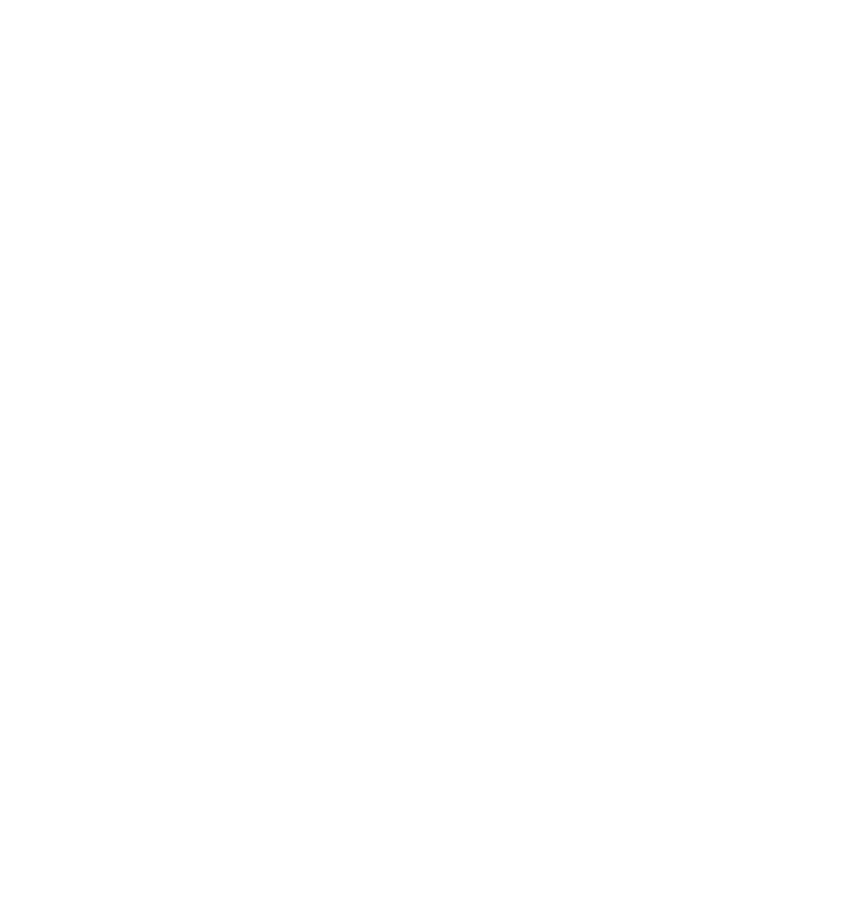
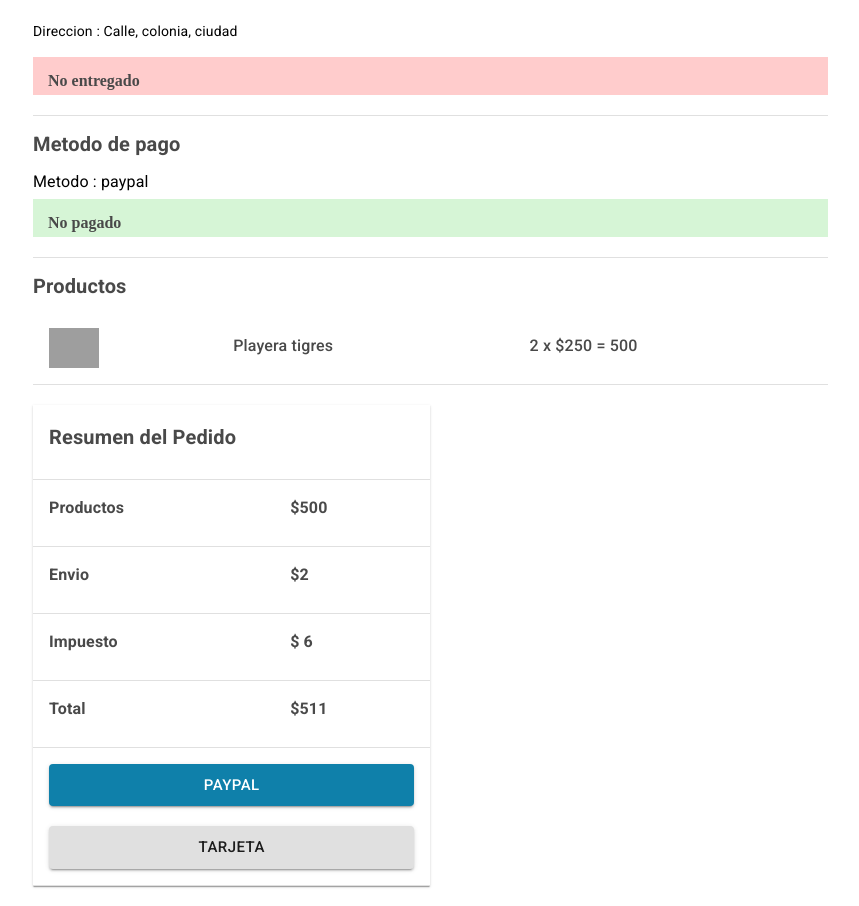
Before and after one commit to Dsniels/Frontend-market, a React (Create React App) app: page /OrdenCompra/1 in a window 1280 px wide. Shown: the part 288-1194 px from the top of the page, without its empty margins (11-870 px from the left). Before the commit the page ends 800 px from the top, so only its background shows below. Built offline with nearby package versions, Linux system fonts and the light colour scheme; grey boxes are pictures that could not be loaded.

Commit message:
Componente orden compra

```diff
--- a/src/Componentes/Pantallas/OrdenCompra.js
+++ b/src/Componentes/Pantallas/OrdenCompra.js
@@ -1,17 +1,156 @@
 import React from "react";
 import useStyles from "../../Theme/useStyles";
-import { Container, Typography } from "@material-ui/core";
+import { Button, CardMedia, Container, Divider, Grid, Paper, Table, TableBody, TableCell, TableContainer, TableRow, Typography } from "@material-ui/core";
 
-const OrdenCompra = () => {
+const OrdenCompra = (props) => {
     const classes = useStyles();
-
+    const mensajeEnvio = "No entregado";
+    const mensajePago = "No pagado";
+    const {id} = props.match.params;
     return (
         <Container className={classes.containermt}>
-            <Typography variant="h6" className={classes.text_title} >
-                Orden de Compra
+            <Typography variant="h5" className={classes.text_title} >
+                Orden de Compra: {id.toUpperCase()}
             </Typography>
+            <Grid Container spacing={2} className={classes.paperPadding}>
+                <Grid item md={8} xs={12}>
+                    <Typography variant="h6" className={classes.text_title}>
+                        Envio
+                    </Typography>
+                    <Typography variant="body2" className={classes.textEnvio}>
+                        Nombre : Daniel Salazar
+                    </Typography>
+                    <Typography variant="body2" className={classes.textEnvio}>
+                        Email : dsnielsalar@gmail.com
+                    </Typography>
+                    <Typography variant="body2" className={classes.textEnvio}>
+                        Direccion : Calle, colonia, ciudad
+                    </Typography>
+                    <div className={classes.alertNotDeliverded}>
+                        <Typography variant ="boddy2" className={classes.text_title}>
+                            {mensajeEnvio}
+                        </Typography>
+                    </div>
+
+                    <Divider className={classes.Divider}/>
+                    <Typography variant="h6" className={classes.text_title}>
+                        Metodo de pago
+                    </Typography>
+                    <Typography>
+                        Metodo : paypal
+                    </Typography>
+                    <div className={classes.alertDeliverded}>
+                        <Typography variant ="boddy2" className={classes.text_title}>
+                            {mensajePago}
+                        </Typography>
+                    </div>
+                    <Divider className={classes.Divider}/>
+                    <Typography variant="h6" className={classes.text_title}>
+                        Productos
+                    </Typography>
+                    <TableContainer className={classes.gridmb}>
+                        <Table>
+                            <TableBody>
+                                <TableRow>
+                                    <TableCell>
+                                        <CardMedia className={classes.imgproductoPC} image title="imagen"/>
+                                    </TableCell>
+                                    <TableCell>
+                                        <Typography className={classes.text_details}>
+                                            Playera tigres
+                                        </Typography>
+                                    </TableCell>
+                                    <TableCell>
+                                        <Typography className={classes.text_details}>
+                                            2 x $250 = 500
+                                        </Typography>
+                                    </TableCell>
+                                </TableRow>
+                            </TableBody>
+                        </Table>
+                    </TableContainer>
+                </Grid>
+                <Grid item md={4} xs={12}>
+                            <TableContainer component={Paper} square>
+                                <Table>
+                                    <TableBody>
+                                        <TableRow>
+                                            <TableCell colSpan={2}>
+                                                <Typography  variant = "h6"  className={classes.text_title}>
+                                                    Resumen del Pedido
+                                                </Typography>
+                                            </TableCell>
+                                        </TableRow>
+                                        <TableRow>
+                                            <TableCell>
+                                                <Typography  className={classes.text_title}>
+                                                    Productos
+                                                </Typography>
+                                            </TableCell>
+                                            <TableCell>
+                                                <Typography  className={classes.text_title}>
+                                                    $500
+                                                </Typography>
+                                            </TableCell>
+                                        </TableRow>
+                                        <TableRow>
+                                            <TableCell>
+                                                <Typography  className={classes.text_title}>
+                                                Envio
+                                                </Typography>
+                                            </TableCell>
+                                            <TableCell>
+                                                <Typography  className={classes.text_title}>
+                                                    $2
+                                                </Typography>
+                                            </TableCell>
+                                        </TableRow>
+                                        <TableRow>
+                                            <TableCell>
+                                                <Typography  className={classes.text_title}>
+                                                    Impuesto
+                                                </Typography>
+                                            </TableCell>
+                                            <TableCell>
+                                                <Typography  className={classes.text_title}>
+                                                    $   6
+                                                </Typography>
+                                            </TableCell>
+                                        </TableRow>
+                                        <TableRow>
+                                            <TableCell>
+                                                <Typography  className={classes.text_title}>
+                                                Total
+                                                </Typography>
+                                            </TableCell>
+                                            <TableCell>
+                                                <Typography  className={classes.text_title}>
+                                                    $511
+                                                </Typography>
+                                            </TableCell>
+                                        </TableRow>
+                                        <TableRow>
+                                            <TableCell colSpan={2}>
+                                                <Button variant="contained"
+                                                color="primary" size="large"
+                                                fullWidth
+                                                className={classes.gridmb}>
+                                                    paypal
+                                                </Button>
+                                                <Button variant="contained"
+                                                size="large"
+                                                fullWidth
+                                                >
+                                                    tarjeta
+                                                </Button>
+                                            </TableCell>
+                                        </TableRow>
+                                    </TableBody>
+                                </Table>
+                            </TableContainer>
+                </Grid>
+            </Grid>
         </Container>
-
     );
 };
 
--- a/src/Componentes/Pantallas/ProcesoCompra.js
+++ b/src/Componentes/Pantallas/ProcesoCompra.js
@@ -4,7 +4,7 @@
 import { useHistory } from 'react-router-dom/cjs/react-router-dom.min';
 import useStyles from "../../Theme/useStyles";
 
-const ProcesoCompra = () => {
+const ProcesoCompra = (props) => {
     const history = useHistory();
     const [activeStep, setActiveStep] = useState(1);
     const continuarProceso = () => {
@@ -15,11 +15,8 @@
     }
 
     const RealizarCompra = () => {
-        const IdCompra = "";
+        const IdCompra = "1";
         history.push("/OrdenCompra/" + IdCompra);
-
-
-
     }
     const classes = useStyles();
     return(
@@ -82,10 +79,15 @@
                                 </RadioGroup>
                             </FormControl>
                             <Grid item xs = {12}>
-                                <Button variant ="contained" color ="primary" onClick={RetrocederProceso} className={classes.ButtonAnterior}>
+                                <Button variant ="contained"
+                                color ="primary"
+                                onClick={RetrocederProceso}
+                                className={classes.ButtonAnterior}>
                                     Anterior
                                 </Button>
-                                <Button variant ="contained" color ="primary" onClick={continuarProceso}>
+                                <Button variant ="contained"
+                                color ="primary"
+                                onClick={continuarProceso}>
                                     Continuar
                                 </Button>
                             </Grid>
@@ -117,7 +119,7 @@
                                 <TableBody>
                                     <TableRow>
                                         <TableCell>
-                                            <CardMedia className={classes.imgproductoPC} image title="imagen"></CardMedia>
+                                            <CardMedia className={classes.imgproductoPC} image title="imagen"/>
                                         </TableCell>
                                         <TableCell>
                                             <Typography className={classes.text_details}>
@@ -198,14 +200,17 @@
                                     </TableRow>
                                     <TableRow>
                                         <TableCell>
-                                            <Button variant="contained" color="primary" size="large" onClick={RealizarCompra}>Realizar Pedido</Button>
+                                            <Button variant="contained"
+                                            color="primary" size="large"
+                                            onClick={RealizarCompra}>
+                                                Realizar Pedido
+                                            </Button>
                                         </TableCell>
                                     </TableRow>
                                 </TableBody>
                             </Table>
                         </TableContainer>
                     </Grid>
-
                 </Grid>
             ) : null}
         </Container>
```
